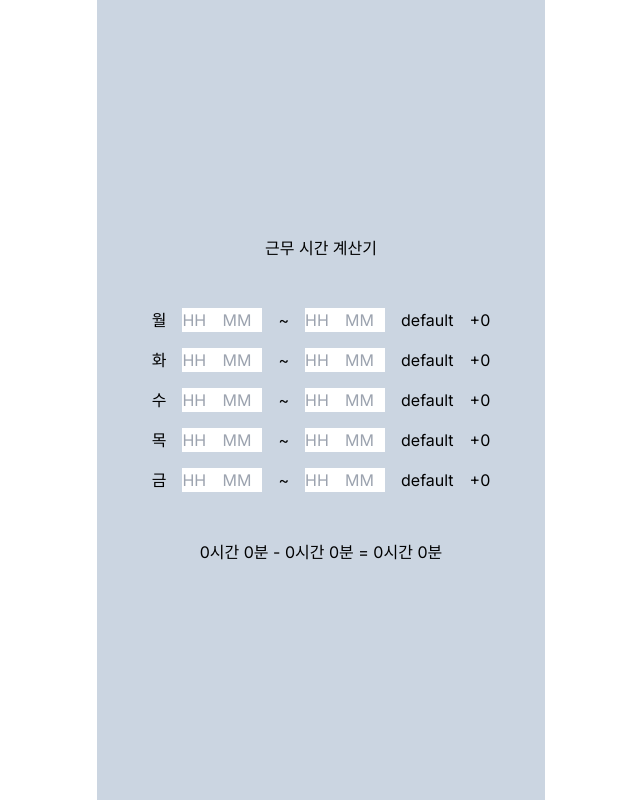
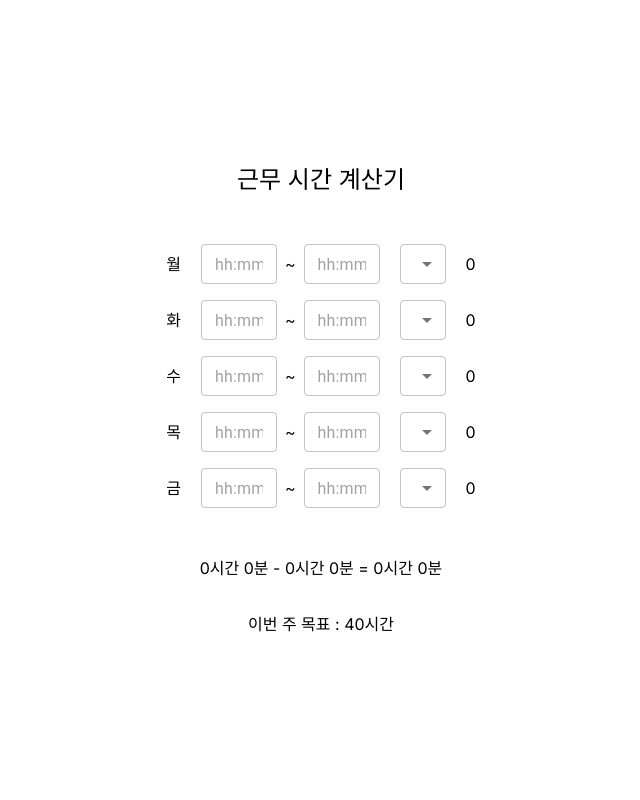
Before and after one commit to verandaaa/work-hours-calculator, a Next.js app: page / in a window 1280 px wide. Shown: the whole page, without its empty margins (319-959 px from the left). Built offline with nearby package versions, Linux system fonts and the light colour scheme.

Commit message:
mui 적용

```diff
--- a/package.json
+++ b/package.json
@@ -9,6 +9,11 @@
     "lint": "next lint"
   },
   "dependencies": {
+    "@emotion/react": "^11.11.4",
+    "@emotion/styled": "^11.11.5",
+    "@mui/material": "^5.15.21",
+    "@mui/x-date-pickers": "^7.8.0",
+    "dayjs": "^1.11.11",
     "next": "14.2.4",
     "react": "^18",
     "react-dom": "^18",
--- a/src/app/page.tsx
+++ b/src/app/page.tsx
@@ -3,42 +3,60 @@
 import Day from "@/components/Day";
 import { useEffect } from "react";
 import useStore from "@/store/useStore";
-import { Time } from "@/model/type";
+import { Time, Type } from "@/model/type";
+import { LocalizationProvider } from "@mui/x-date-pickers";
+import { AdapterDayjs } from "@mui/x-date-pickers/AdapterDayjs";
+import dayjs from "dayjs";
 
 const days = ["월", "화", "수", "목", "금"];
 
 export default function Home() {
-  const { times, getWorkTime, initTimes } = useStore();
+  const { times, getWorkTime, initTimes, getTargetTime, initTypes } = useStore();
 
   useEffect(() => {
     let times: Time[] = [];
-
     days.forEach((_, index) => {
       const storedTime = localStorage.getItem(`day-${index}`);
       if (storedTime) {
-        times.push(JSON.parse(storedTime));
+        const start = JSON.parse(storedTime).start ? dayjs(JSON.parse(storedTime).start) : null;
+        const end = JSON.parse(storedTime).end ? dayjs(JSON.parse(storedTime).end) : null;
+
+        times.push({
+          start: start,
+          end: end,
+        });
       } else {
         times.push({
-          start: { hour: "", minute: "" },
-          end: { hour: "", minute: "" },
+          start: null,
+          end: null,
         });
       }
     });
 
+    let types: Type[] = [];
+    const storedTypes = localStorage.getItem("types");
+    if (storedTypes) {
+      types = Object.values(JSON.parse(storedTypes));
+    }
+
     initTimes(times);
+    initTypes(types);
   }, []);
 
   return (
-    <main className="flex justify-center max-w-md w-full h-screen bg-slate-300">
+    <LocalizationProvider dateAdapter={AdapterDayjs}>
+      <main className="flex justify-center max-w-md w-full h-screen bg-white">
         <div className="flex flex-col items-center gap-8 justify-center">
-        <div className="">근무 시간 계산기</div>
+          <div className="text-2xl">근무 시간 계산기</div>
           <div>
             {times.map((time, index) => (
               <Day label={days[index]} index={index} key={index} />
             ))}
           </div>
           <div>{getWorkTime()}</div>
+          <div>이번 주 목표 : {getTargetTime()}시간</div>
         </div>
       </main>
+    </LocalizationProvider>
   );
 }
--- a/src/components/Day.tsx
+++ b/src/components/Day.tsx
@@ -1,5 +1,6 @@
-import { Time } from "@/model/type";
 import useStore from "@/store/useStore";
+import { MenuItem, Select } from "@mui/material";
+import { TimeField } from "@mui/x-date-pickers";
 
 type Props = {
   label: string;
@@ -7,75 +8,71 @@ type Props = {
 };
 
 type Key = "start" | "end";
-type SubKey = "hour" | "minute";
 
 export default function Day({ label, index }: Props) {
-  const { setTimes, times, types, getPlusMinus } = useStore();
+  const { setTimes, times, types, setTypes, getPlusMinus } = useStore();
   const plusMinus = getPlusMinus(index);
 
-  const handleInputChange = (e: React.ChangeEvent<HTMLInputElement>) => {
-    const { name, value } = e.target;
-    const [key, subKey] = name.split("-") as [Key, SubKey];
+  const handleTimeChange = (newValue: any, context: any, key: Key) => {
+    if (context.validationError) {
+      return;
+    }
     const updatedTime = { ...times[index] };
-    updatedTime[key][subKey] = value;
+    updatedTime[key] = newValue;
     setTimes(index, updatedTime);
     localStorage.setItem(`day-${index}`, JSON.stringify(updatedTime));
   };
 
+  const handleTypeChange = (event: any) => {
+    const newType = event.target.value;
+
+    if (newType === "fullLeave") {
+      setTimes(index, { start: null, end: null });
+      localStorage.removeItem(`day-${index}`);
+    }
+    const updatedTypes = { ...types };
+    updatedTypes[index] = newType;
+    setTypes(index, newType);
+    localStorage.setItem("types", JSON.stringify(updatedTypes));
+  };
+
   return (
-    <div className="flex gap-4 my-4">
+    <div className="flex gap-5 my-4 items-center">
       <div>{label}</div>
-      <div className="flex gap-4">
+      <div className="flex gap-2 items-center">
         <div>
-          <input
-            type="text"
-            value={times[index].start.hour}
-            maxLength={2}
-            placeholder="HH"
-            name="start-hour"
-            onChange={handleInputChange}
-            className="w-10"
-            autoComplete="off"
-          />
-          <input
-            type="text"
-            value={times[index].start.minute}
-            maxLength={2}
-            placeholder="MM"
-            name="start-minute"
-            onChange={handleInputChange}
-            className="w-10"
-            autoComplete="off"
+          <TimeField
+            format="HH:mm"
+            value={times[index].start}
+            onChange={(newValue, context) => handleTimeChange(newValue, context, "start")}
+            disabled={types[index] === "fullLeave"}
+            className="w-[76px]"
+            size="small"
           />
         </div>
         <div>~</div>
         <div>
-          <input
-            type="text"
-            value={times[index].end.hour}
-            maxLength={2}
-            placeholder="HH"
-            name="end-hour"
-            onChange={handleInputChange}
-            className="w-10"
-            autoComplete="off"
-          />
-          <input
-            type="text"
-            value={times[index].end.minute}
-            maxLength={2}
-            placeholder="MM"
-            name="end-minute"
-            onChange={handleInputChange}
-            className="w-10"
-            autoComplete="off"
+          <TimeField
+            format="HH:mm"
+            value={times[index].end}
+            onChange={(newValue, context) => handleTimeChange(newValue, context, "end")}
+            disabled={types[index] === "fullLeave"}
+            className="w-[76px]"
+            size="small"
           />
         </div>
-        <div>{types[index]}</div>
-        <div className={""}>
-          {plusMinus >= 0 ? "+" : ""}
-          {plusMinus}
-        </div>
+      </div>
+      <div>
+        <Select value={types[index]} onChange={handleTypeChange} size="small">
+          <MenuItem value={"default"}>근무</MenuItem>
+          <MenuItem value={"fullLeave"}>연차</MenuItem>
+          <MenuItem value={"halfLeave"}>반차</MenuItem>
+        </Select>
+      </div>
+      <div className="">
+        {plusMinus === 0 && <span className="text-black">0</span>}
+        {plusMinus > 0 && <span className="text-green-600">{"+" + plusMinus}</span>}
+        {plusMinus < 0 && <span className="text-red-600">{plusMinus}</span>}
       </div>
     </div>
   );
--- a/src/store/useStore.ts
+++ b/src/store/useStore.ts
@@ -1,32 +1,36 @@
 import { create } from "zustand";
-import { Time } from "@/model/type";
+import { Time, Type } from "@/model/type";
 
 type StoreState = {
   times: Time[];
-  types: "default"[];
+  types: Type[];
   setTimes: (index: number, newTime: Time) => void;
+  setTypes: (index: number, type: Type) => void;
   getWorkTime: () => string;
   initTimes: (times: Time[]) => void;
+  initTypes: (types: Type[]) => void;
   getPlusMinus: (index: number) => number;
+  getTargetTime: () => number;
 };
 
-const typeInfos = { default: { restTime: 60, workTime: 480 } };
+const typeInfos = {
+  default: { restTime: 60, workTime: 480 },
+  fullLeave: { restTime: 0, leaveHour: 8 },
+  halfLeave: { restTime: 30, workTime: 240, leaveHour: 4 },
+};
 
 const useStore = create<StoreState>((set, get) => {
   const getDiff = (index: number) => {
-    if (
-      get().times[index].start.hour === "" ||
-      get().times[index].start.minute === "" ||
-      get().times[index].end.hour === "" ||
-      get().times[index].end.minute === ""
-    ) {
+    const time = get().times[index];
+
+    if (time.start === null || time.end === null) {
       return 0;
     }
 
-    const startHour = parseInt(get().times[index].start.hour);
-    const startMinute = parseInt(get().times[index].start.minute);
-    const endHour = parseInt(get().times[index].end.hour);
-    const endMinute = parseInt(get().times[index].end.minute);
+    const startHour = time.start.hour();
+    const startMinute = time.start.minute();
+    const endHour = time.end.hour();
+    const endMinute = time.end.minute();
 
     const startTimeInMinutes = startHour * 60 + startMinute;
     const endTimeInMinutes = endHour * 60 + endMinute;
@@ -38,17 +42,22 @@ const useStore = create<StoreState>((set, get) => {
 
   return {
     times: [],
-    types: ["default", "default", "default", "default", "default"],
+    types: [],
     setTimes: (index, newTime) =>
       set((state) => ({
         times: state.times.map((time, i) => (i === index ? newTime : time)),
       })),
+    setTypes: (index, newType) =>
+      set((state) => ({
+        types: state.types.map((type, i) => (i === index ? newType : type)),
+      })),
     getPlusMinus: (index: number) => {
       const diff = getDiff(index);
-      if (diff === 0) {
+      const type = get().types[index];
+      if (diff === 0 || type === "fullLeave") {
         return 0;
       }
-      const todayTotalTime = diff - typeInfos[get().types[index]].workTime - typeInfos[get().types[index]].restTime;
+      const todayTotalTime = diff - typeInfos[type].workTime - typeInfos[type].restTime;
 
       return todayTotalTime;
     },
@@ -77,7 +86,21 @@ const useStore = create<StoreState>((set, get) => {
 
       return result;
     },
+    getTargetTime: () => {
+      const initialTargetTime = 40;
+      const types = get().types;
+
+      const targetTime = types.reduce((acc, type) => {
+        if (type === "fullLeave" || type === "halfLeave") {
+          return acc - typeInfos[type].leaveHour;
+        }
+        return acc;
+      }, initialTargetTime);
+
+      return targetTime;
+    },
     initTimes: (times: Time[]) => set({ times: times }),
+    initTypes: (types: Type[]) => set({ types: types }),
   };
 });
 
```
Also changed, not shown: src/model/type.ts (+6 -8 lines), 1 other file (tests, documents, lock files or other folders). Lines whose indentation alone changed are shown as unchanged.
